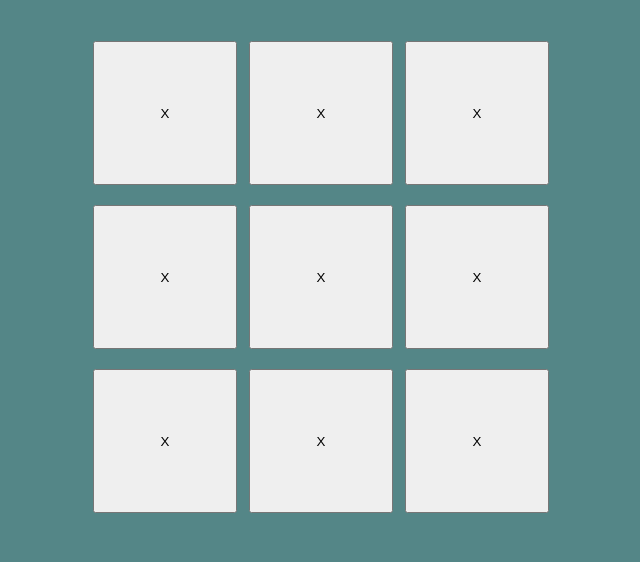
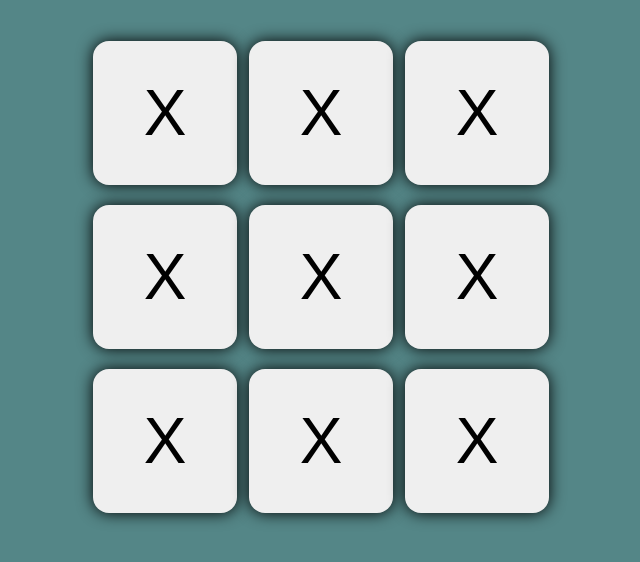
Before and after one commit to Shubham28497/Tic_Tac_toe, a plain HTML site: page Tic_tac_toe/index.html in a window 1280 px wide. Shown: the part 40-602 px from the top of the page, without its empty margins (319-959 px from the left). Drawn offline with Linux system fonts and the light colour scheme.

Commit message:
add css to create boxes in center

```diff
--- a/Tic_tac_toe/style.css
+++ b/Tic_tac_toe/style.css
@@ -10,7 +10,6 @@ body {
 .container {
   height: 70vh;
   display: flex;
-  flex-wrap: wrap;
   justify-content: center;
   align-items: center;
 }
@@ -26,4 +25,8 @@ body {
 .box {
   height: 18vmin;
   width: 18vmin;
+  border-radius: 1rem;
+  border: none;
+  box-shadow: 0 0 1rem rgba(0, 0, 0, 3);
+  font-size: 8vmin;
 }
```
